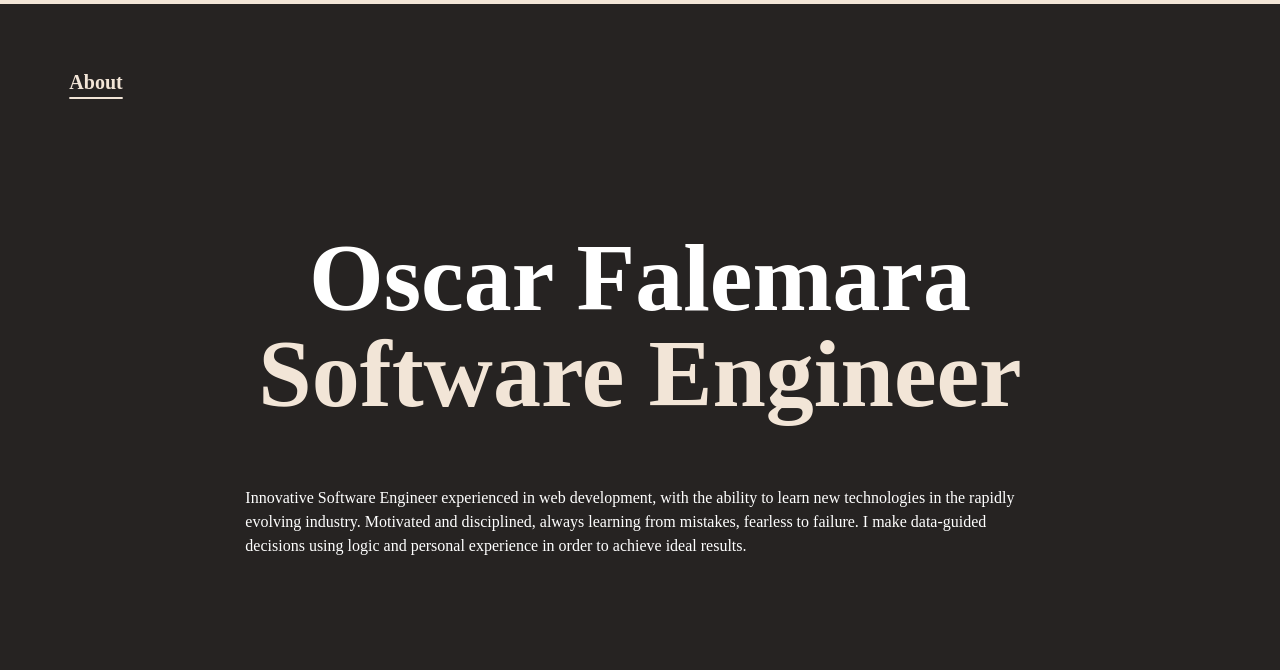
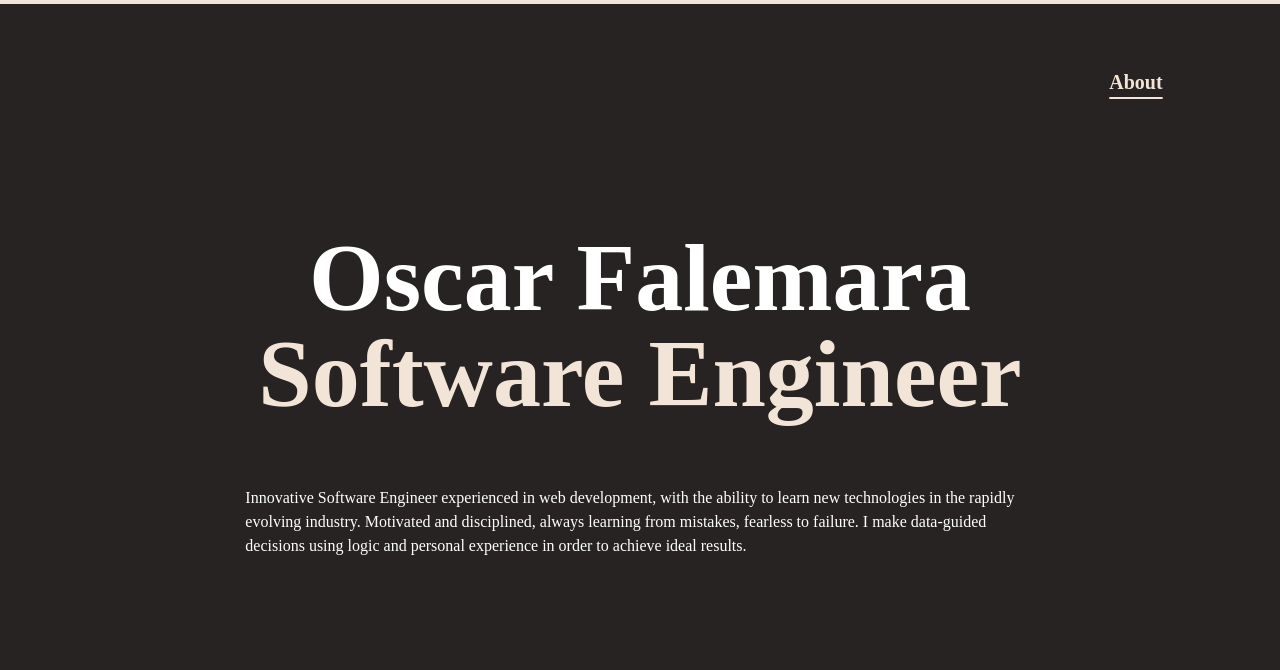
Before and after one commit to thereal-atom/portfoliov2, an Astro site: page / in a window 1280 px wide. Shown: the top 670 px of the page. Built offline with nearby package versions, Linux system fonts and the light colour scheme; Astro itself is replaced by a stand-in of ours; a web font is replaced by a local one.

Commit message:
responsive

```diff
--- a/src/layouts/MainLayout.astro
+++ b/src/layouts/MainLayout.astro
@@ -13,7 +13,7 @@ import "../styles/global.css";
                 <div class="color-change-icon border-design-two-dark-purple bg-design-two-carbon mr-2"></div>
                 <div class="color-change-icon border-design-two-teal bg-design-two-dark-blue mr-2"></div>
             </div> -->
-            <div class="flex flex-row md:items-center">
+            <div class="flex flex-row w-full justify-end px-16 max-md:justify-center">
                 <a href="/" class="nav-link text-design-two-accent underline underline-offset-8 decoration-2">About</a>
                 <!-- <a href="/projects" class="nav-link text-white">Projects</a> -->
                 <!-- <a href="/blog" class="nav-link text-white">Blog</a> -->
```
